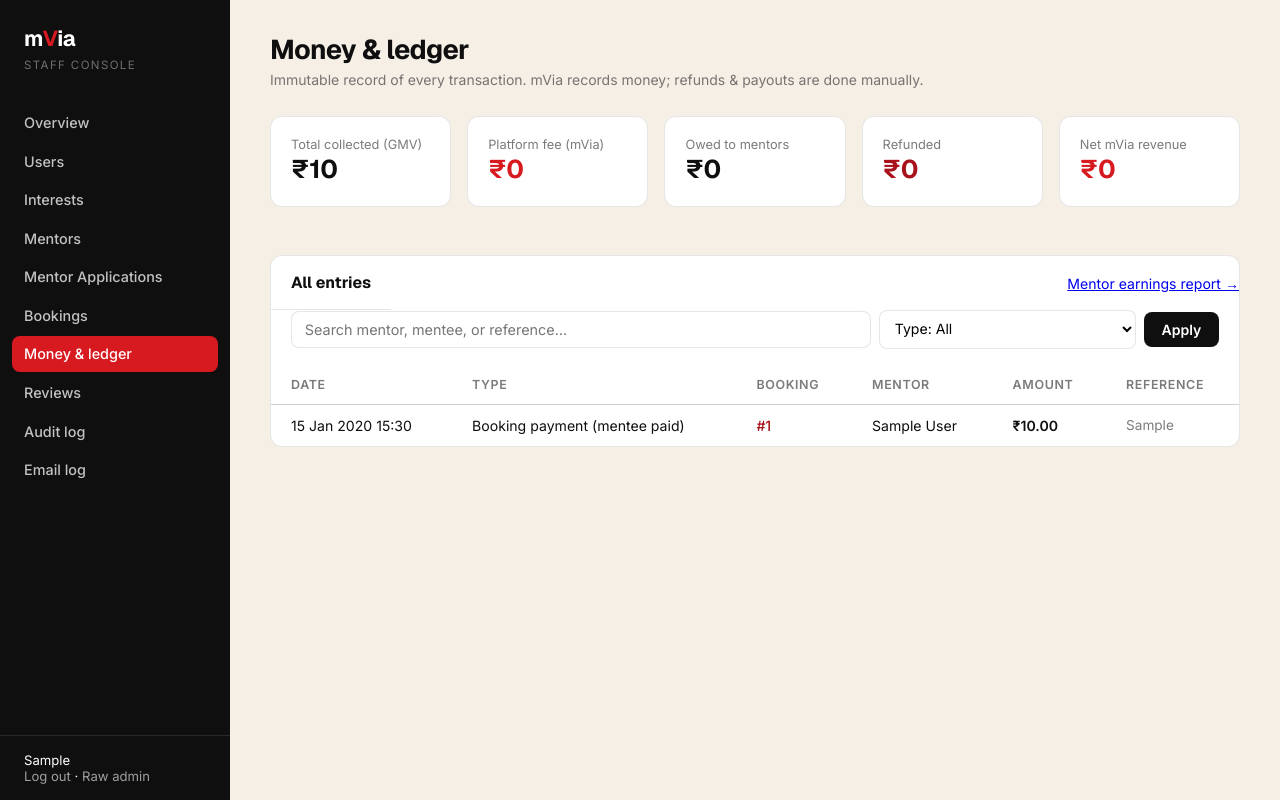
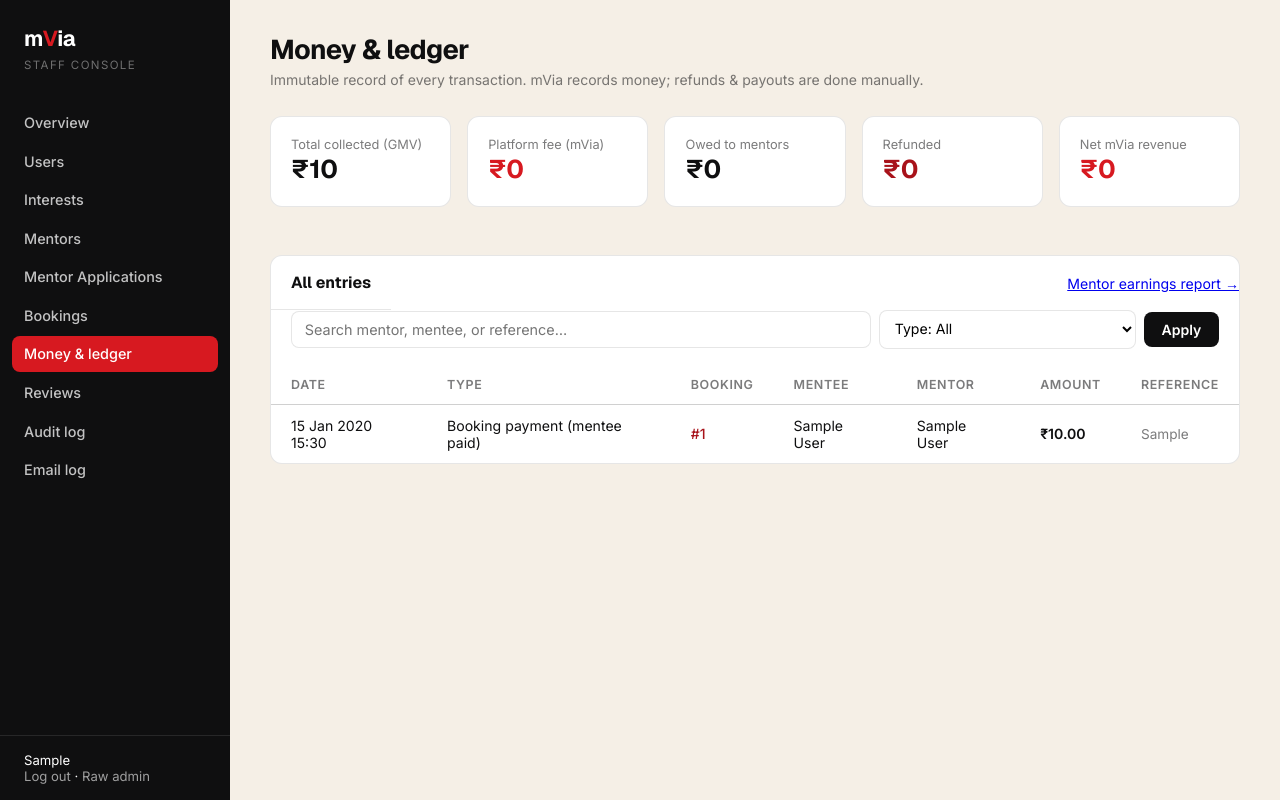
Before and after one commit to mentorvia/mvia, a Django app: page /staff/ledger/ in a window 1280 px wide. Run offline with Django 5.2, Linux system fonts and the light colour scheme; a user stored in the database is signed in; tables that the repository leaves empty hold one stand-in row (values such as "Sample post").

Commit message:
Update staff_ledger.html

```diff
--- a/templates/bookings/staff_ledger.html
+++ b/templates/bookings/staff_ledger.html
@@ -19,13 +19,14 @@
   <div style="padding:0 1.25rem;">{% include "partials/_filter_bar.html" %}</div>
   {% if entries %}
   <table>
-    <thead><tr><th>Date</th><th>Type</th><th>Booking</th><th>Mentor</th><th>Amount</th><th>Reference</th></tr></thead>
+    <thead><tr><th>Date</th><th>Type</th><th>Booking</th><th>Mentee</th><th>Mentor</th><th>Amount</th><th>Reference</th></tr></thead>
     <tbody>
       {% for e in entries %}
       <tr>
         <td>{{ e.created_at|date:"d M Y H:i" }}</td>
         <td>{{ e.get_entry_type_display }}</td>
         <td><a href="{% url 'staff:booking_detail' e.booking_id %}">#{{ e.booking_id }}</a></td>
+        <td>{{ e.booking.mentee.full_name }}</td>
         <td>{{ e.booking.mentor.full_name }}</td>
         <td style="font-weight:600; {% if e.amount < 0 %}color:var(--deep-red);{% endif %}">₹{{ e.amount }}</td>
         <td style="color:var(--muted); font-size:0.85rem;">{{ e.external_reference|default:"—" }}</td>
```
